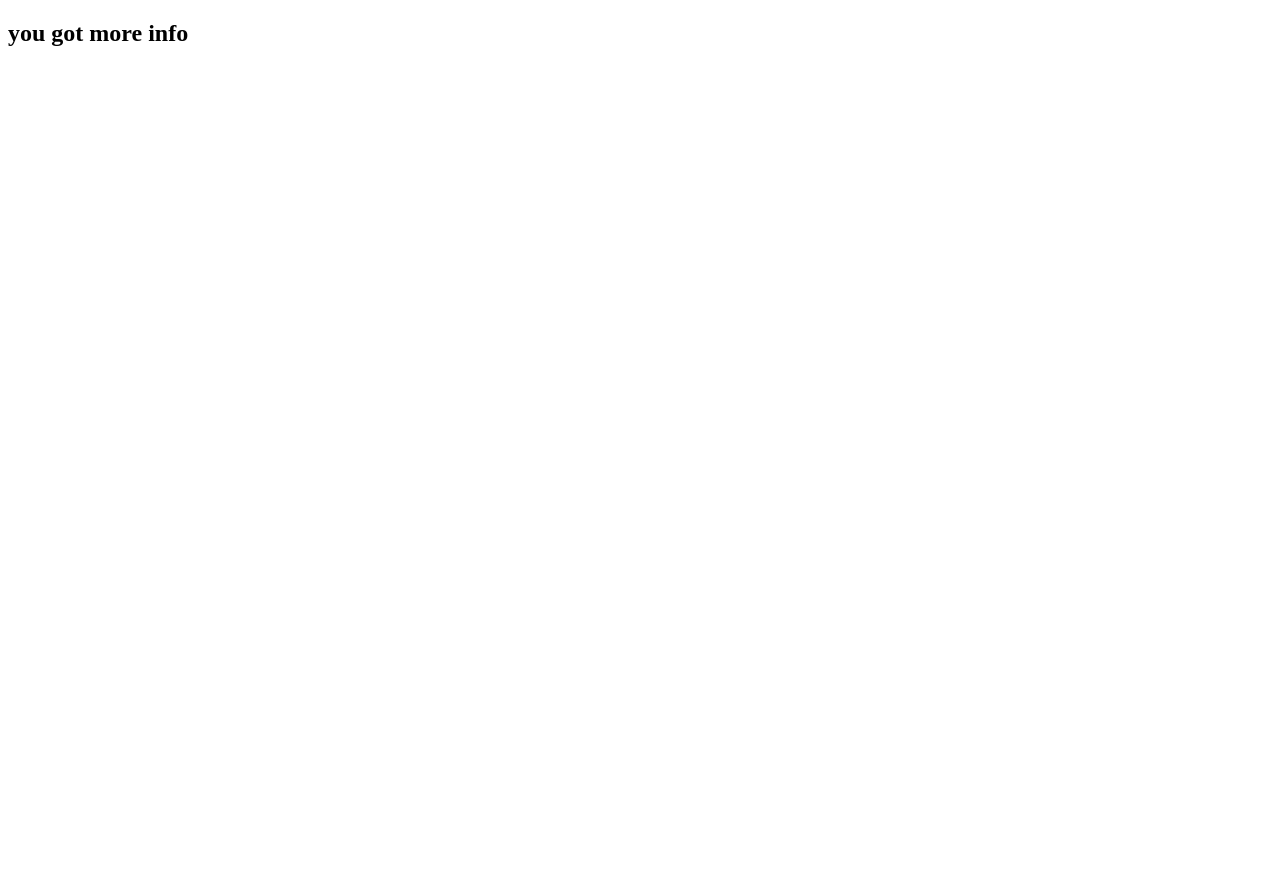
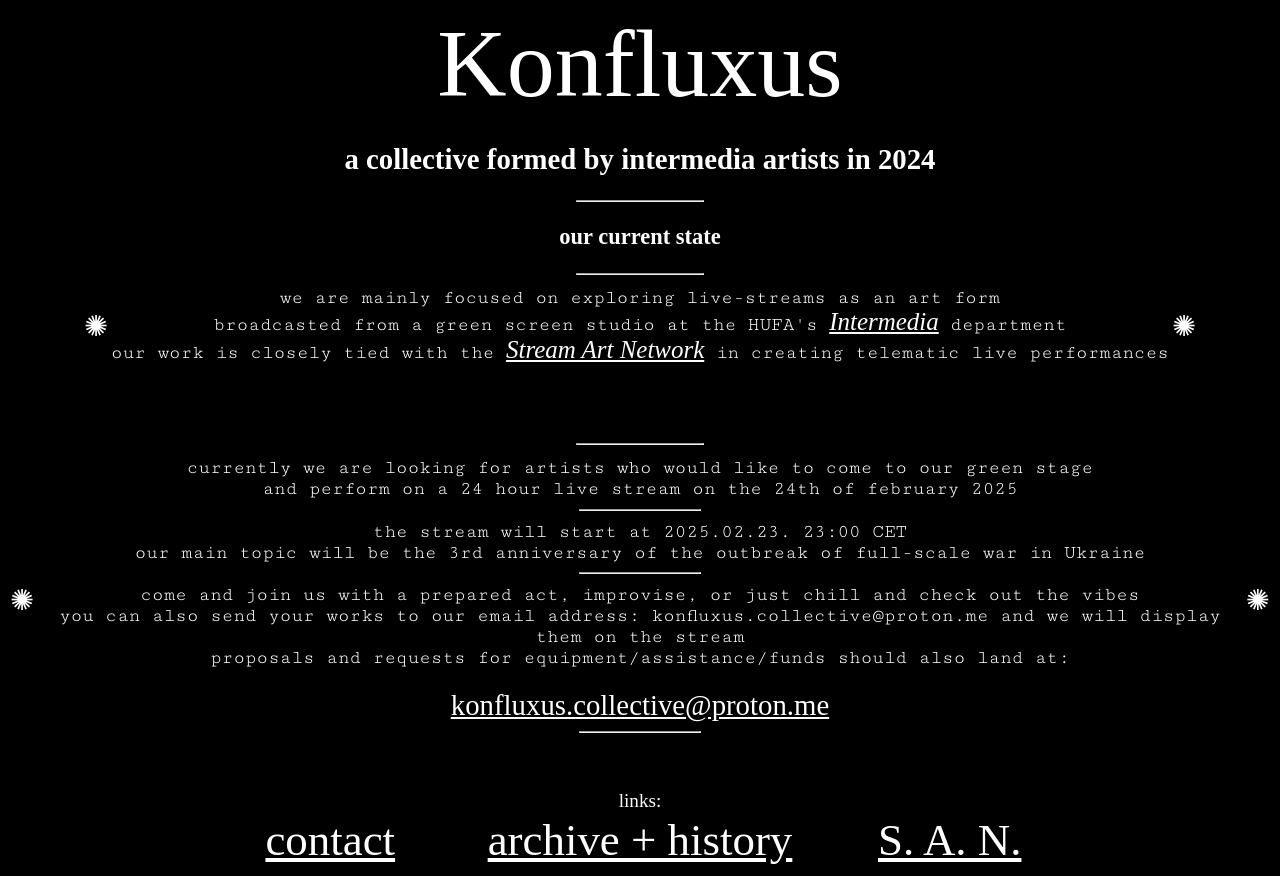
Before and after one commit to konfluxus/konfluxus.github.io, a plain HTML site: page index.html in a window 1280 px wide. Before the commit the page ends 800 px from the top, so only its background shows below. Drawn offline with Linux system fonts and the light colour scheme; a script that the page names is missing; a web font is replaced by a local one.

Commit message:
added basic info and structure

```diff
--- /dev/null
+++ b/css/main.css
@@ -0,0 +1,68 @@
+:root {
+    --primary: #000000;
+    --secondary: #ffffff;
+    --title-font: "Jacquard 24 Charted", serif;
+    --text-font: "Cutive Mono", serif;
+    --accent-font: "Jacquard 24", serif;
+  }
+.jacquard-24-regular {
+    font-family: "Jacquard 24", serif;
+    font-weight: 400;
+    font-style: normal;
+}
+.jacquard-24-charted-regular {
+    font-family: "Jacquard 24 Charted", serif;
+    font-weight: 400;
+    font-style: normal;
+}
+.cutive-mono-regular {
+    font-family: "Cutive Mono", serif;
+    font-weight: 400;
+    font-style: normal;
+  }
+  @media only screen and (max-width: 450px) {
+    body {
+      font-size: 11px;
+    }
+  }
+body {
+    background-color: var(--primary);
+    color: var(--secondary);
+}
+a {
+    font-family: var(--title-font);
+    color: var(--secondary);
+    font-size: 1.3em;
+}
+a:visited {
+    color: var(--secondary);
+}
+hr {
+    width: 10%;
+}
+
+.title {
+    font-family: var(--title-font);
+    font-size: 6em;
+}
+.centered {
+    max-width: 100%;
+    margin: auto;
+    align-items: center;
+    text-align: center;
+}
+
+.accent-font {
+    font-family: var(--accent-font);
+    font-size: 1.2em;
+}
+.text-main {
+    font-family: var(--text-font);
+}
+.link-table {
+    width: 33%;
+    margin: auto;
+    font-size: 1.8em;
+    text-align: center;
+    padding: 0em;
+}
--- a/index.html
+++ b/index.html
@@ -4,8 +4,93 @@
     <meta charset="UTF-8">
     <meta name="viewport" content="width=device-width, initial-scale=1.0">
     <title>KONFLUXUS</title>
+
+    <link rel="stylesheet" href="css/main.css">
+    <link rel="preconnect" href="https://fonts.googleapis.com">
+    <link rel="preconnect" href="https://fonts.gstatic.com" crossorigin>
+    <link href="https://fonts.googleapis.com/css2?family=Jacquard+24&family=Jacquard+24+Charted&display=swap" rel="stylesheet">
+    <link href="https://fonts.googleapis.com/css2?family=Cutive+Mono&display=swap" rel="stylesheet">
+
 </head>
 <body>
-    <h2>you got more info</h2>
+
+    <div class="centered">
+        <div class="title">Konfluxus</div>
+        <div class="accent-font">
+            <h2>a collective formed by intermedia artists in 2024</h2>
+            <hr>
+            <h3>our current state</h3>
+            <hr>
+            <table class="centered">
+                <tr >
+                    <td  style="padding: 0em; font-size: 1.5em;">
+                        ✺
+                    </td>
+                    <td class="text-main">
+                        we are mainly focused on exploring live-streams as an art form <br>
+                        broadcasted from a green screen studio at the HUFA's <i><a href="https://www.youtube.com/@mke-intermedia-department" target="_blank">Intermedia</a></i> department<br>
+                        our work is closely tied with the <i><a href="https://networkcultures.org/void/2024/11/14/launch-of-the-stream-art-network-san/" target="_blank">Stream Art Network</a></i> in creating telematic live performances
+                    </td>
+                    <td  style="padding: 0em; font-size: 1.5em;">
+                        ✺
+                    </td>
+                </tr>
+            </table>
+            <br>
+        <div id="twitch-embed" class="centered"></div>
+        <script src="https://embed.twitch.tv/embed/v1.js"></script>
+        <script type="text/javascript">
+            player = new Twitch.Embed("twitch-embed", {
+              width: "85%",
+              height: 480,
+              channel: "konfluxuscollective",
+              muted: true,
+
+            });
+          </script>
+        <br>
+        <br>
+        <hr>
+        <table class="centered">
+            <tr>
+                <td style="padding: 0em; font-size: 1.5em;">
+                    ✺
+                </td>
+                <td class="text-main">
+                    currently we are looking for artists who would like to come to our green stage <br>
+                    and perform on a 24 hour live stream on the 24th of february 2025 <br> <hr>
+                    the stream will start at 2025.02.23. 23:00 CET <br>
+                    our main topic will be the 3rd anniversary of the outbreak of full-scale war in Ukraine <br> <hr>
+                    come and join us with a prepared act, improvise, or just chill and check out the vibes <br>
+                    you can also send your works to our email address: konfluxus.collective@proton.me and we will display them on the stream<br>
+                    proposals and requests for equipment/assistance/funds should also land at: <br>
+                    <br>
+                    <a href="mailto:konfluxus.collective@proton.me" target="_blank" style="font-size: 1.5em;">konfluxus.collective@proton.me</a>
+                    <hr>
+                </td>
+                <td  style="padding: 0em; font-size: 1.5em;">
+                    ✺
+                </td>
+            </tr>
+        </table>
+        <br>
+        <br>
+        links:
+        <div>
+            <table class="centered">
+                <tr>
+                    <td class="link-table">
+                        <a href="html/contact.html">contact</a>
+                    </td>
+                    <td class="link-table">
+                        <a href="html/archive.html">archive + history</a>
+                    </td>
+                    <td class="link-table">
+                        <a href="https://networkcultures.org/void/2024/11/14/launch-of-the-stream-art-network-san/" target="_blank">S. A. N.</a>
+                    </td>
+                </tr>
+            </table>
+        </div>
+    </div>
 </body>
 </html>
```
Also changed, not shown: html/archive.html (added, +71 -0 lines), html/contact.html (added, +39 -0 lines).
